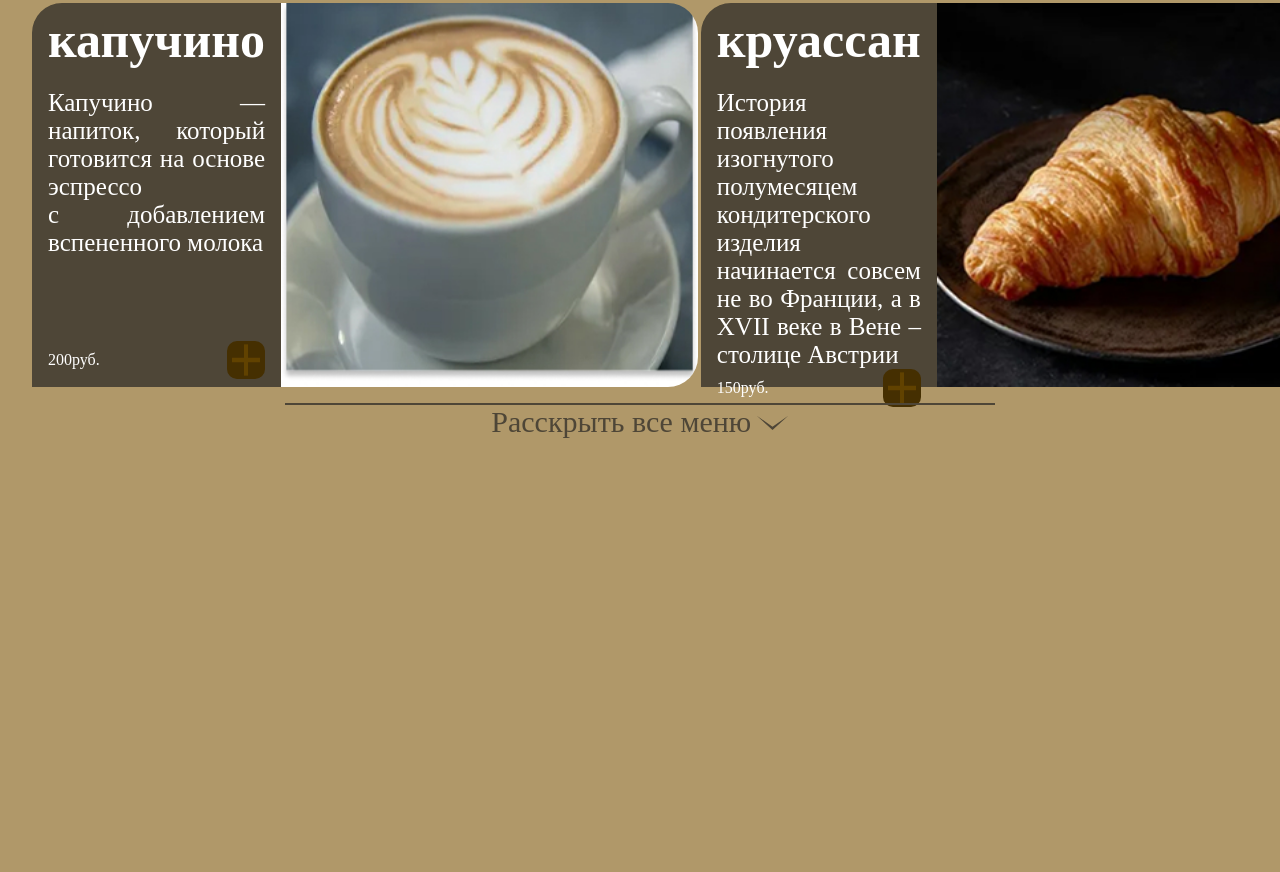
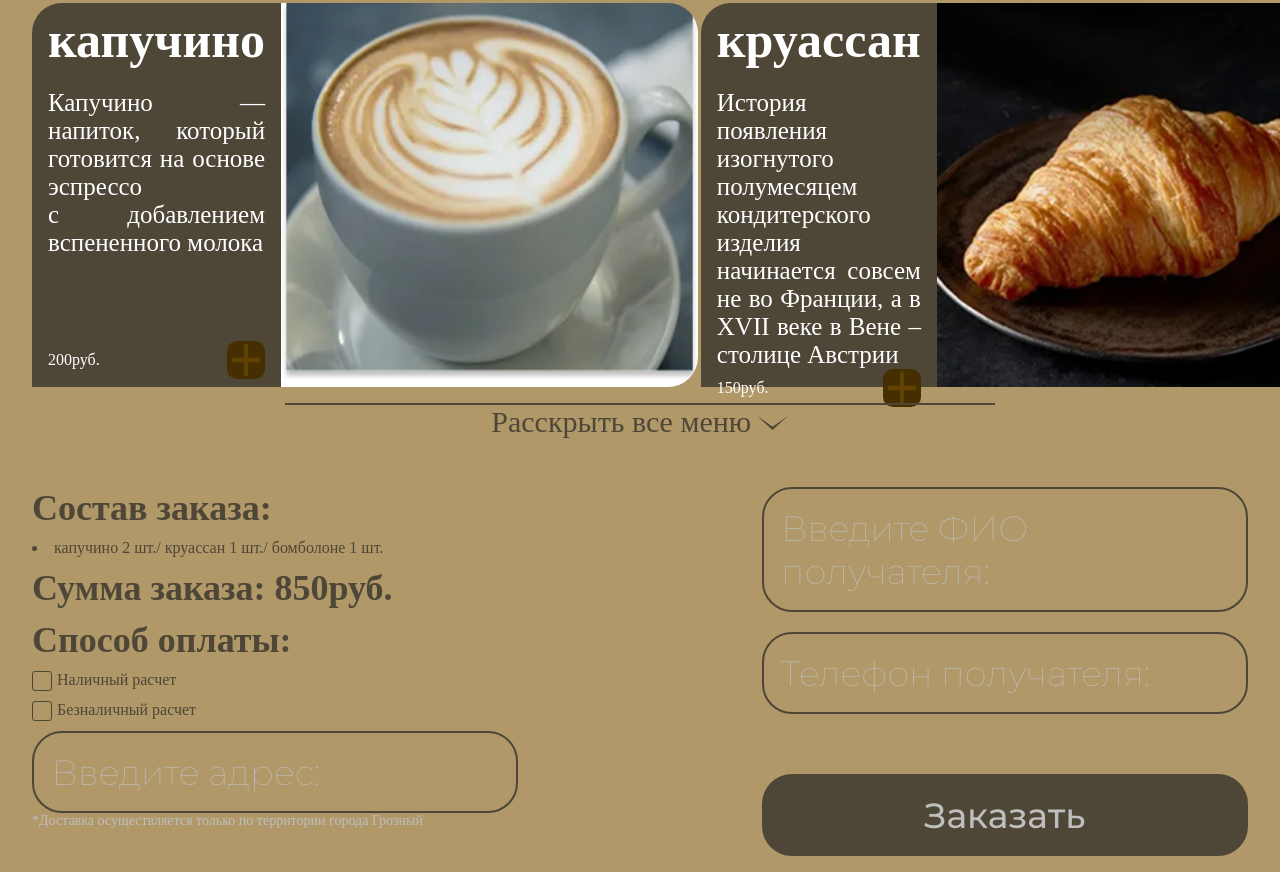
Before and after one commit to Temvader/Rohan, a plain HTML site: page index.html in a window 1280 px wide. Shown: the part 5466-6338 px from the top of the page. Before the commit the page ends 5937 px from the top, so only its background shows below. Drawn offline with Linux system fonts and the light colour scheme; a web font is replaced by a local one.

Commit message:
forma rakom tuda suda

```diff
--- a/index.html
+++ b/index.html
@@ -260,5 +260,45 @@
 
     </section>
 
+    <section class="forma">
+
+        <div class="inner-form-left">
+
+            <h4 class="if-l">Состав заказа:</h4>
+
+            <li class="if-li">капучино 2 шт./ круассан 1 шт./ бомболоне 1 шт.</li>
+
+            <h4 class="if-l">Сумма заказа: <b>850</b>руб.</h4>
+
+            <h4 class="if-l">Способ оплаты:</h4>
+
+            <div class="money-on-off">
+                <img src="icons/forma.svg" class="form-txt">
+                <p class="money">Наличный расчет </p>
+            </div>
+            <div class="money-on-off">
+                <img src="icons/forma.svg" class="form-txt">
+                <p class="money">Безналичный расчет </p>
+            </div>
+
+            <div class="adreas">
+                <p class="adreas-inner">Введите адрес:</p>
+                <p class="warning">*Доставка осуществляется только по территории города Грозный</p>
+            </div>
+        </div>
+
+
+
+        <div class="inner-form-right">
+            <div class="fields">
+                <p class="adreas-inner">Введите ФИО получателя:</p>
+                <p class="adreas-inner">Телефон получателя:</p>
+            </div>
+            <button class="click">Заказать</button>
+        </div>
+
+
+    </section>
+
 </body>
 </html>
--- a/style.css
+++ b/style.css
@@ -375,3 +375,72 @@ h1,h2,h3,h4,h5,h6,p {
     width: 60%;
     background: #4E4637;
 }
+
+
+/* FORMA */
+.forma {
+    padding-top: 2em;
+    display: flex;
+    justify-content: space-between;
+    color: #4E4637;
+}
+
+.money-on-off {
+    display: flex;
+    gap: 5px;
+}
+
+.inner-form-left {
+    display: flex;
+    flex-direction: column;
+    gap: 10px;
+}
+
+.if-l {
+    font-size: 36px
+}
+
+.adreas-inner {
+    border: 2px solid #4E4637;
+    border-radius: 30px;
+    padding: .5em;
+
+    color: #BEBEBE;
+    font-size: 35px;
+    font-weight: 100;
+    font-family: "Montserrat", sans-serif;
+}
+
+.warning {
+    color: #BEBEBE;
+    font-size: 14px;
+    font-weight: 100;
+}
+
+.inner-form-left, .inner-form-right {
+    width: 40%;
+}
+
+.click {
+    border: 2px solid #4E4637;
+    background-color: #4E4637;
+    border-radius: 30px;
+    padding: .5em;
+    width: 100%;
+    color: #BEBEBE;
+    font-size: 35px;
+    font-weight: 500;
+    font-family: "Montserrat", sans-serif;
+}
+
+.fields {
+    display: flex;
+    flex-direction: column;
+    gap: 20px;
+}
+
+.inner-form-right {
+    display: flex;
+    flex-direction: column;
+    gap: 60px;
+}
```
Also changed, not shown: icons/forma.svg (added).
